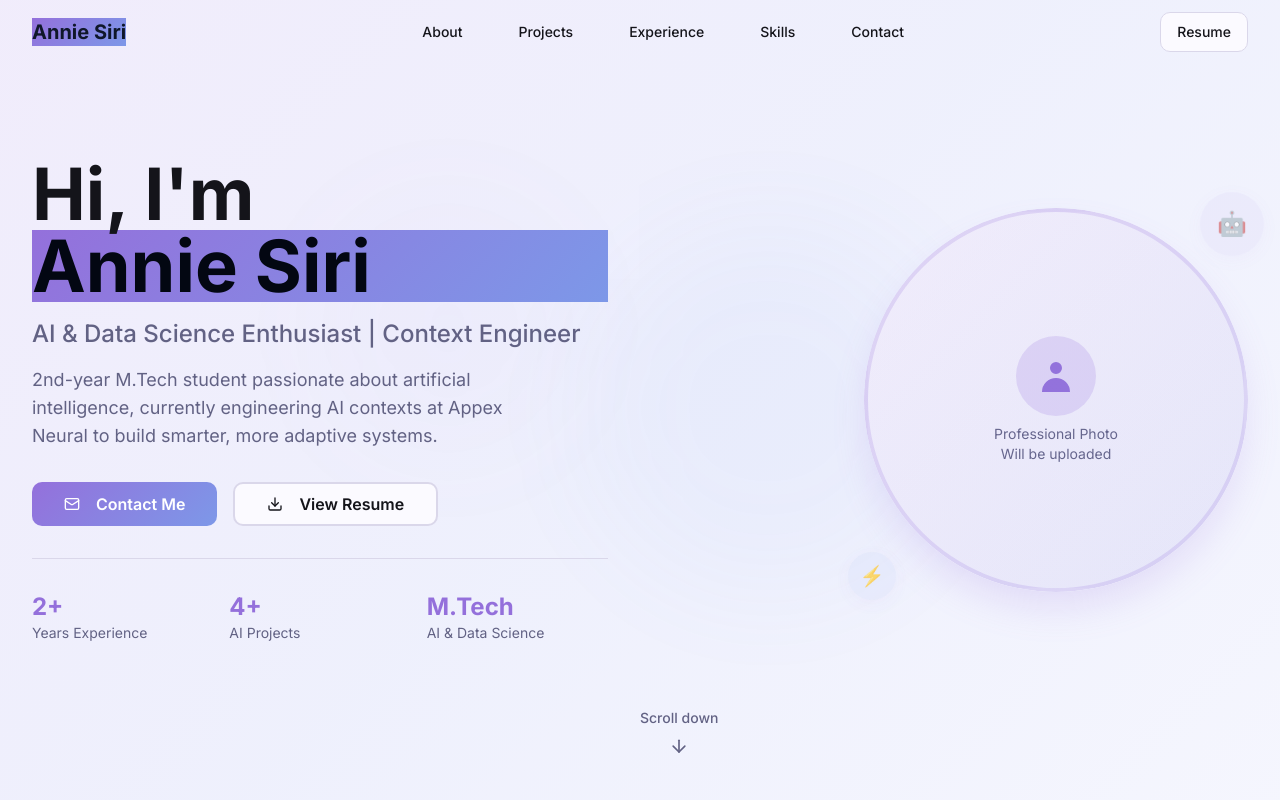
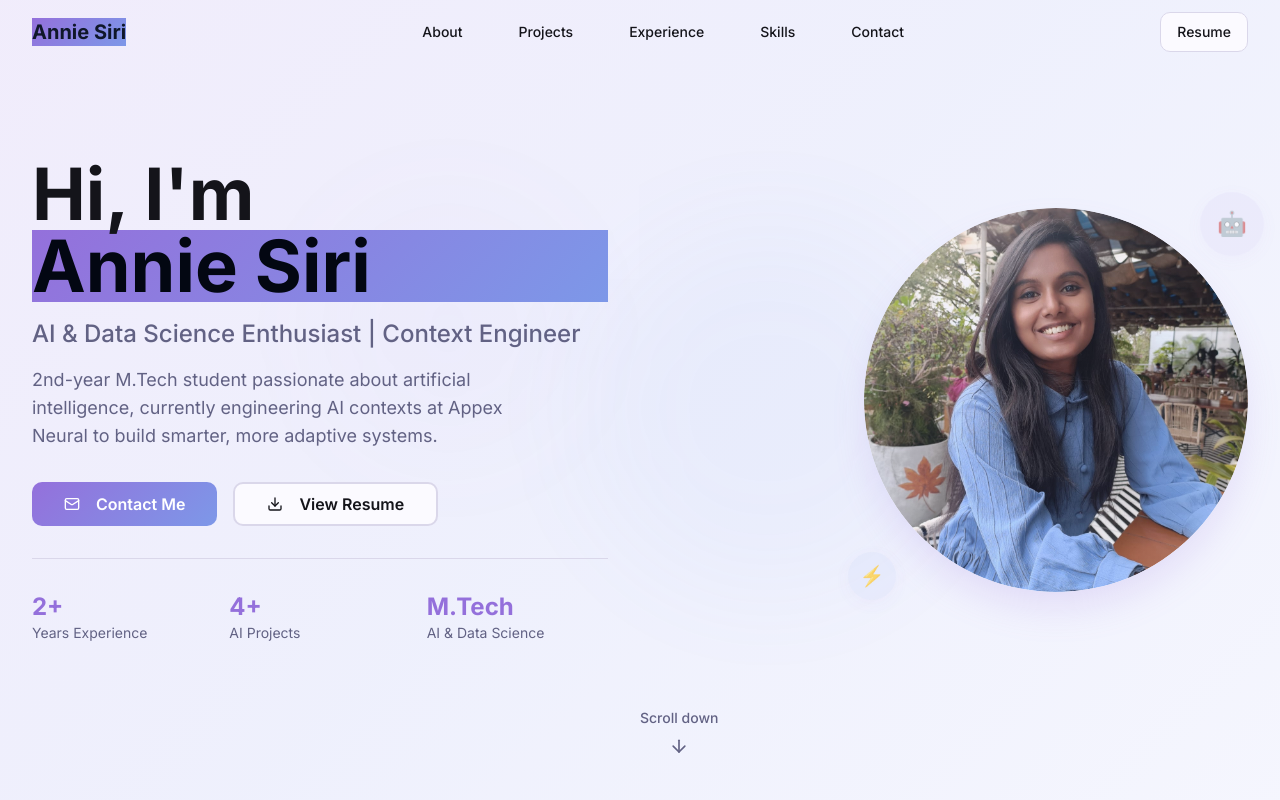
Before and after one commit to annie-2314/annie-siri-portfolio, a React (Vite) app: page / in a window 1280 px wide. Shown: the top 800 px of the page. Built offline with nearby package versions, Linux system fonts and the light colour scheme.

Commit message:
Add profile photo to Hero section
Includes the user's professional photo in the Hero section of the portfolio website.

```diff
--- a/src/components/HeroSection.tsx
+++ b/src/components/HeroSection.tsx
@@ -1,8 +1,11 @@
+
 import { useState } from 'react';
 import { Button } from '@/components/ui/button';
 import { Download, Mail, ArrowDown } from 'lucide-react';
+
 const HeroSection = () => {
   const [imageLoaded, setImageLoaded] = useState(false);
+
   const scrollToSection = (href: string) => {
     const element = document.querySelector(href);
     if (element) {
@@ -11,7 +14,9 @@ const HeroSection = () => {
       });
     }
   };
-  return <section id="hero" className="min-h-screen flex items-center justify-center relative overflow-hidden">
+
+  return (
+    <section id="hero" className="min-h-screen flex items-center justify-center relative overflow-hidden">
       {/* Background Elements */}
       <div className="absolute inset-0 bg-gradient-hero opacity-10" />
       <div className="absolute top-1/4 left-1/4 w-64 h-64 bg-primary/5 rounded-full blur-3xl animate-pulse" />
@@ -81,21 +86,13 @@ const HeroSection = () => {
               <div className="relative w-80 h-80 lg:w-96 lg:h-96 rounded-full overflow-hidden shadow-strong">
                 <div className="absolute inset-0 bg-gradient-primary opacity-10 rounded-full" />
 
-                {/* Placeholder for professional photo */}
-                <div className="w-full h-full bg-gradient-secondary flex items-center justify-center rounded-full border-4 border-primary/20">
-                  <div className="text-center space-y-2">
-                    <div className="w-20 h-20 bg-primary/20 rounded-full mx-auto flex items-center justify-center">
-                      <svg className="w-10 h-10 text-primary" fill="currentColor" viewBox="0 0 20 20">
-                        <path fillRule="evenodd" d="M10 9a3 3 0 100-6 3 3 0 000 6zm-7 9a7 7 0 1114 0H3z" clipRule="evenodd" />
-                      </svg>
-                    </div>
-                    <p className="text-muted-foreground text-sm">
-                      Professional Photo
-                      <br />
-                      Will be uploaded
-                    </p>
-                  </div>
-                </div>
+                {/* Professional Photo */}
+                <img
+                  src="/lovable-uploads/17395293-1503-4a95-bdfb-4657012e0426.png"
+                  alt="Annie Siri - AI & Data Science Enthusiast"
+                  className="w-full h-full object-cover rounded-full"
+                  onLoad={() => setImageLoaded(true)}
+                />
               </div>
 
               {/* Floating Elements */}
@@ -120,6 +117,8 @@ const HeroSection = () => {
           </button>
         </div>
       </div>
-    </section>;
+    </section>
+  );
 };
+
 export default HeroSection;
```
Also changed, not shown: public/lovable-uploads/17395293-1503-4a95-bdfb-4657012e0426.png (added). Lines whose indentation alone changed are shown as unchanged.
